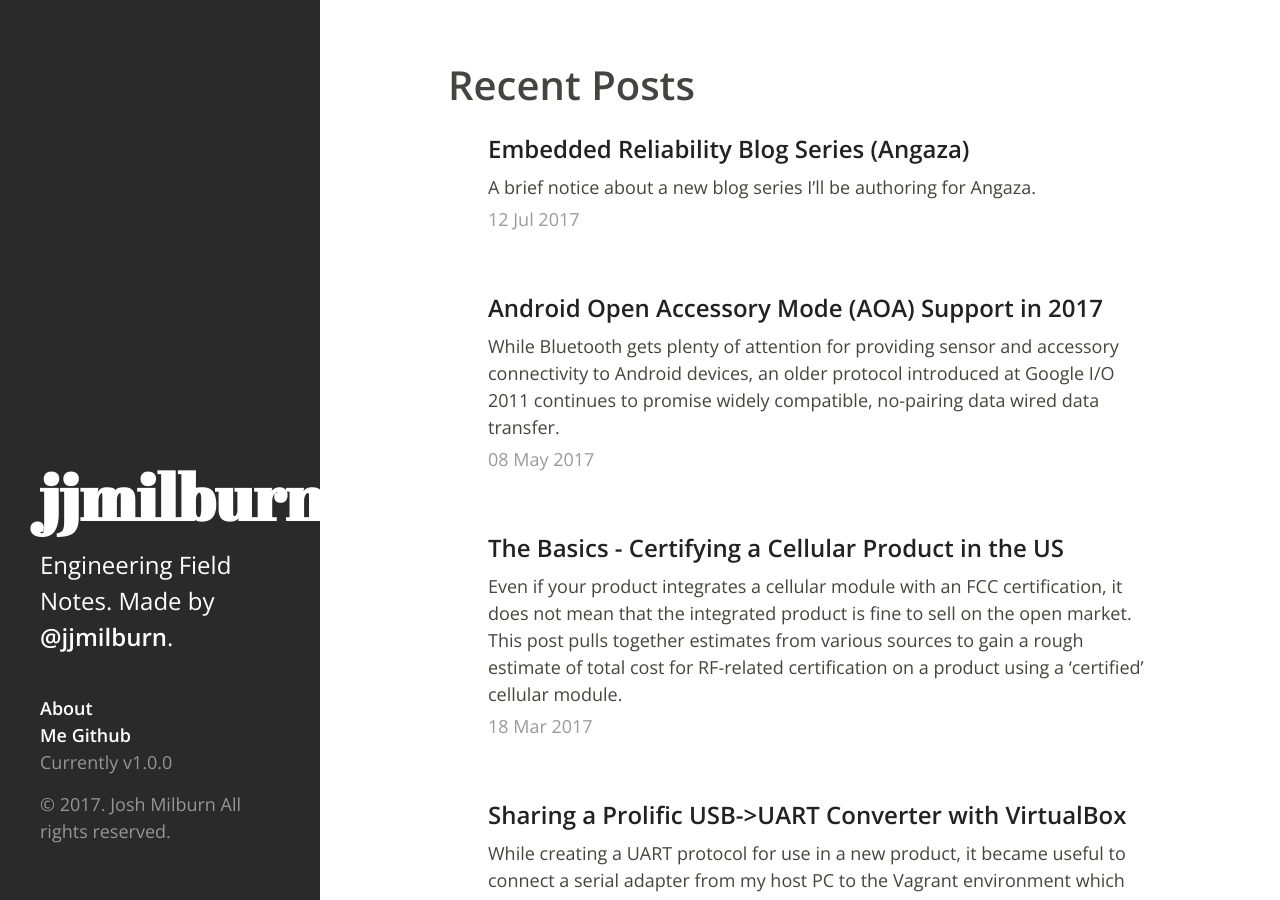
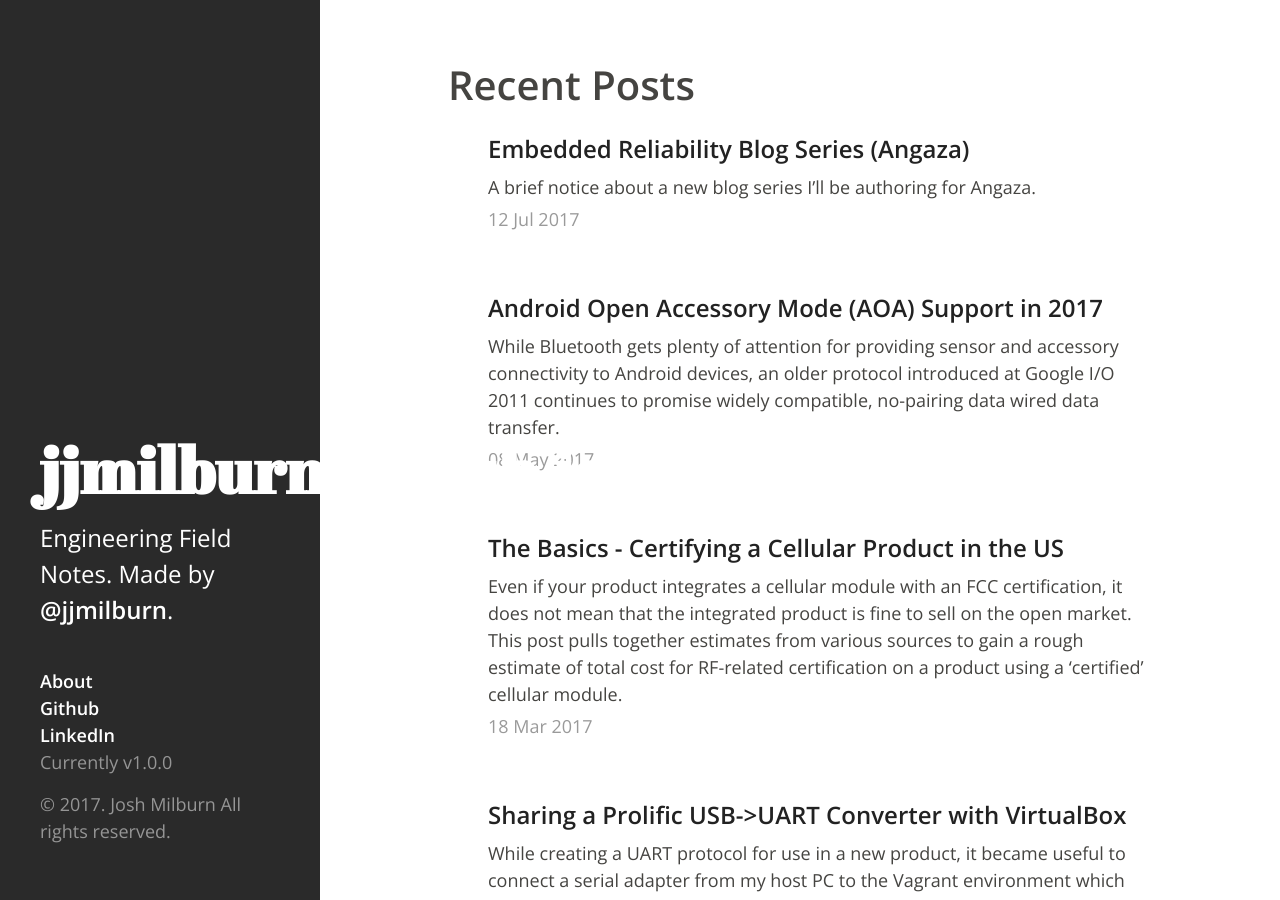
Before and after one commit to jjmilburn/jjmilburn.github.io, a Jekyll site: the page built from index.html, in a window 1280 px wide and 900 px high. Built offline with Jekyll 4.4.1, drawn with Linux system fonts in a browser that asks for light colours; the list of posts is cut into pages by our own code.

Commit message:
Add LinkedIn, for completeness

```diff
--- a/_layouts/default.html
+++ b/_layouts/default.html
@@ -16,7 +16,10 @@
               <a href="/about">About</a>
             </li>
             <li>
-              <a href="https://github.com/jjmilburn">Me Github</a>
+              <a href="https://github.com/jjmilburn">Github</a>
+            </li>
+            <li>
+              <a href="https://www.linkedin.com/in/jjmilburn/">LinkedIn</a>
             </li>
             <li>Currently v{{ site.version }}</li>
           </ul>
```
